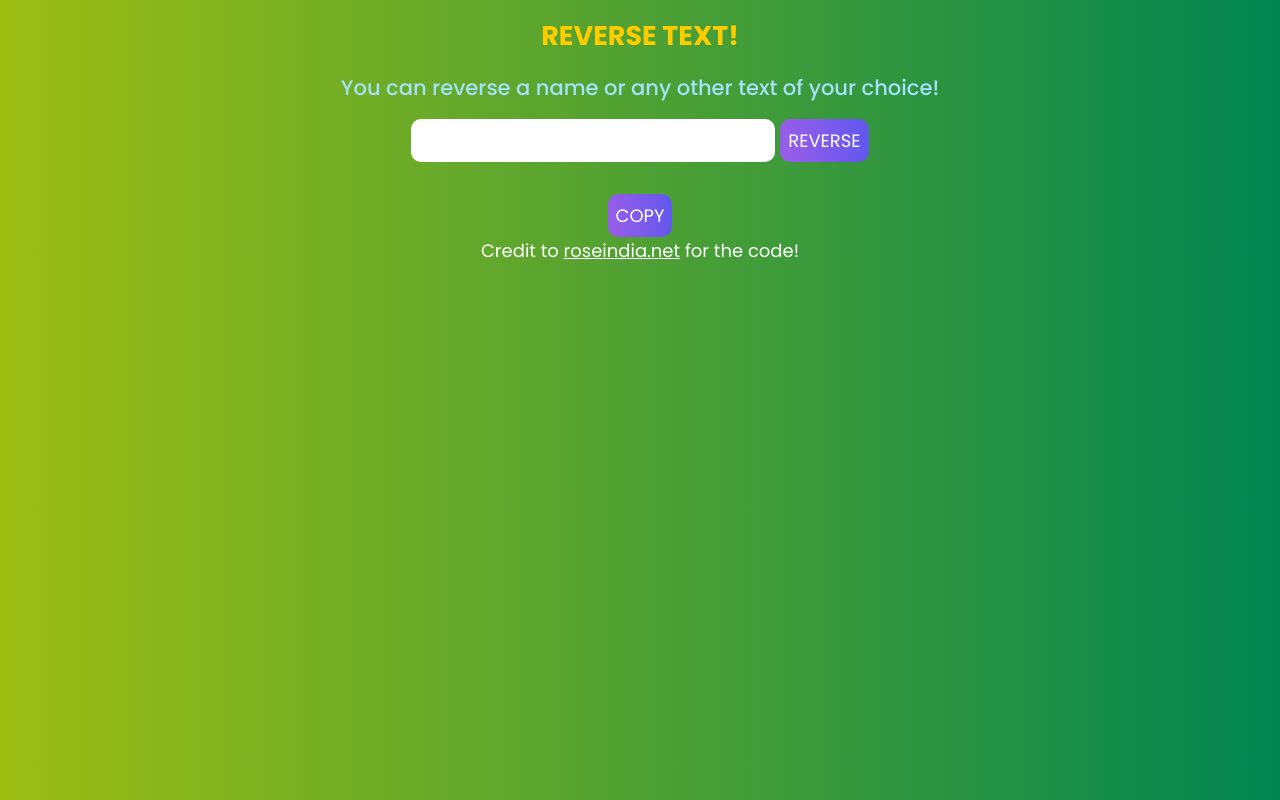
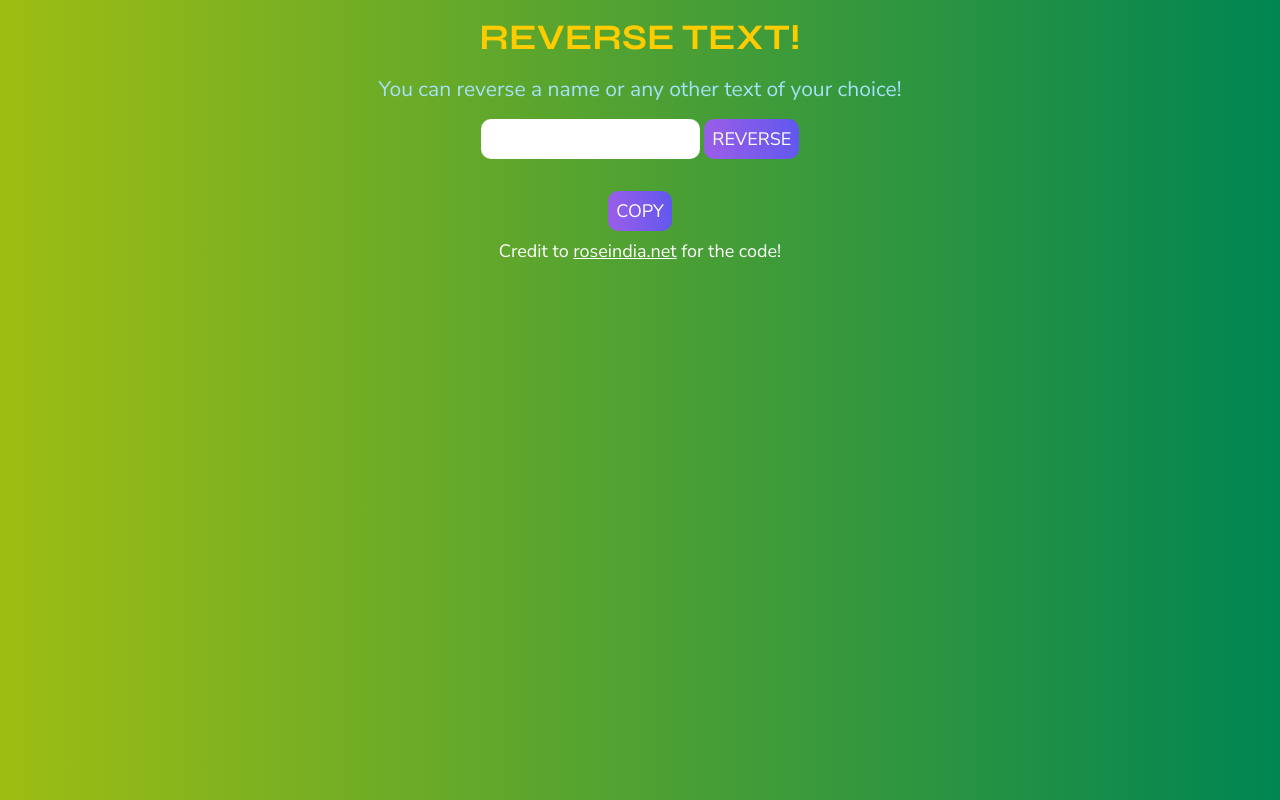
Before and after one commit to KendallDoesCoding/backward-text, a website: page index.html in a window 1280 px wide. Drawn offline with Linux system fonts and the light colour scheme.

Commit message:
updated the font and made other css changes (#22)
* updated the font and made other css changes

* updated the header font

```diff
--- a/index.html
+++ b/index.html
@@ -12,7 +12,7 @@
 <body>
   <div class="container">
     <!--- Code from https://www.roseindia.net/javascript/javascriptexamples/javascript-reverse-text-string.shtml -->
-    <h2 class="heading">REVERSE TEXT!</h2>
+    <h1 class="heading">REVERSE TEXT!</h1>
     <h3 class="sub-heading">
       You can reverse a name or any other text of your choice!
     </h3>
--- a/styles.css
+++ b/styles.css
@@ -1,10 +1,8 @@
-@import url('https://fonts.googleapis.com/css2?family=Poppins:wght@300;400;500;700&display=swap');
+@import url('https://fonts.googleapis.com/css2?family=Nunito+Sans:wght@300;400;600;700&family=Syne:wght@400;500;600;700;800&display=swap');
 
 * {
-  --font-family: "poppins",
-    sans-serif;
-  font-family: "poppins",
-    sans-serif;
+  --font-family: 'Nunito Sans', sans-serif;
+  font-family: 'Nunito Sans', sans-serif;
   box-sizing: border-box;
   padding: 0;
   margin: 0;
@@ -20,6 +18,9 @@
 }
 
 .heading {
+  font-family: 'Syne', sans-serif;
+  font-weight: 700;
+  font-stretch: 100%;
   color: #ffcc00;
   margin: 1rem;
 }
@@ -67,6 +68,7 @@
 }
 
 .footer {
+  margin-top: 0.5rem;
   clear: both;
   color: white;
 }
```
